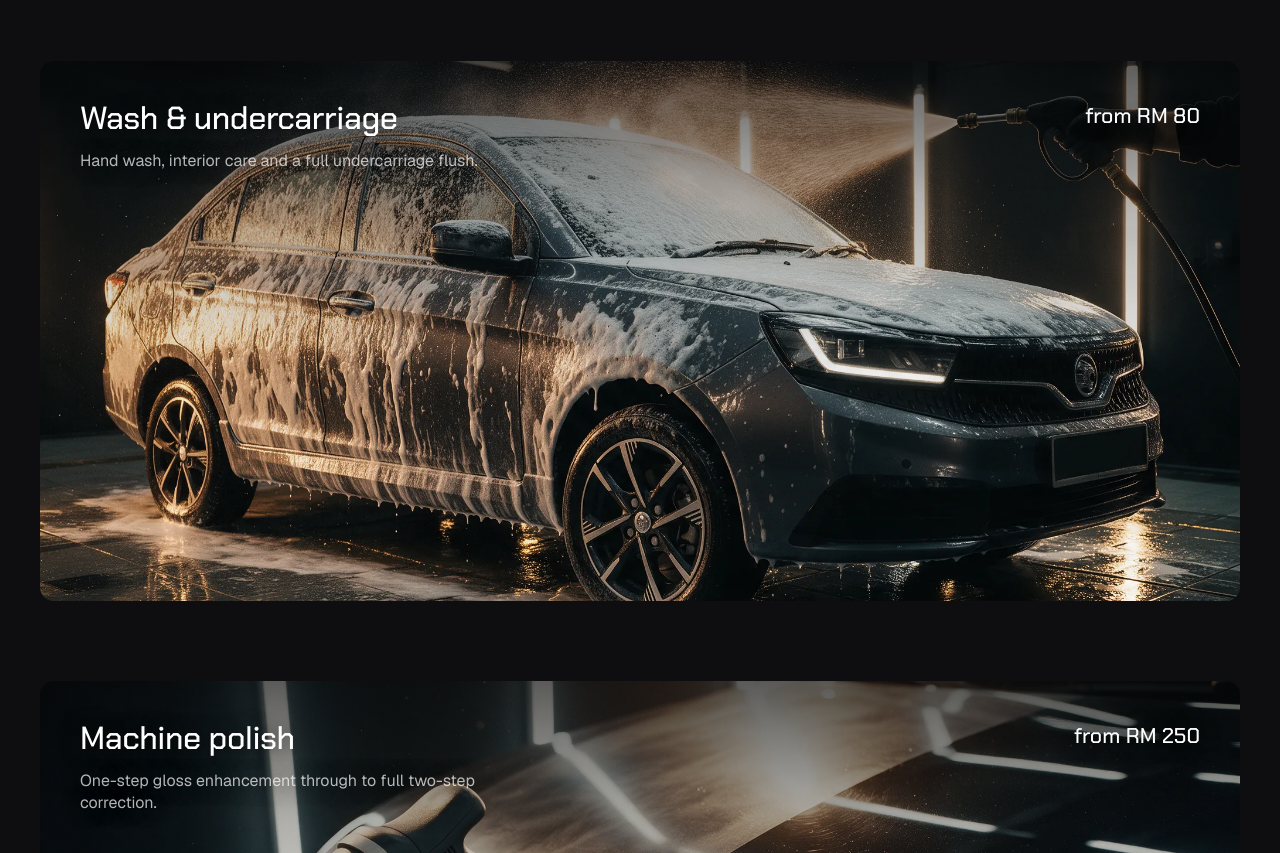
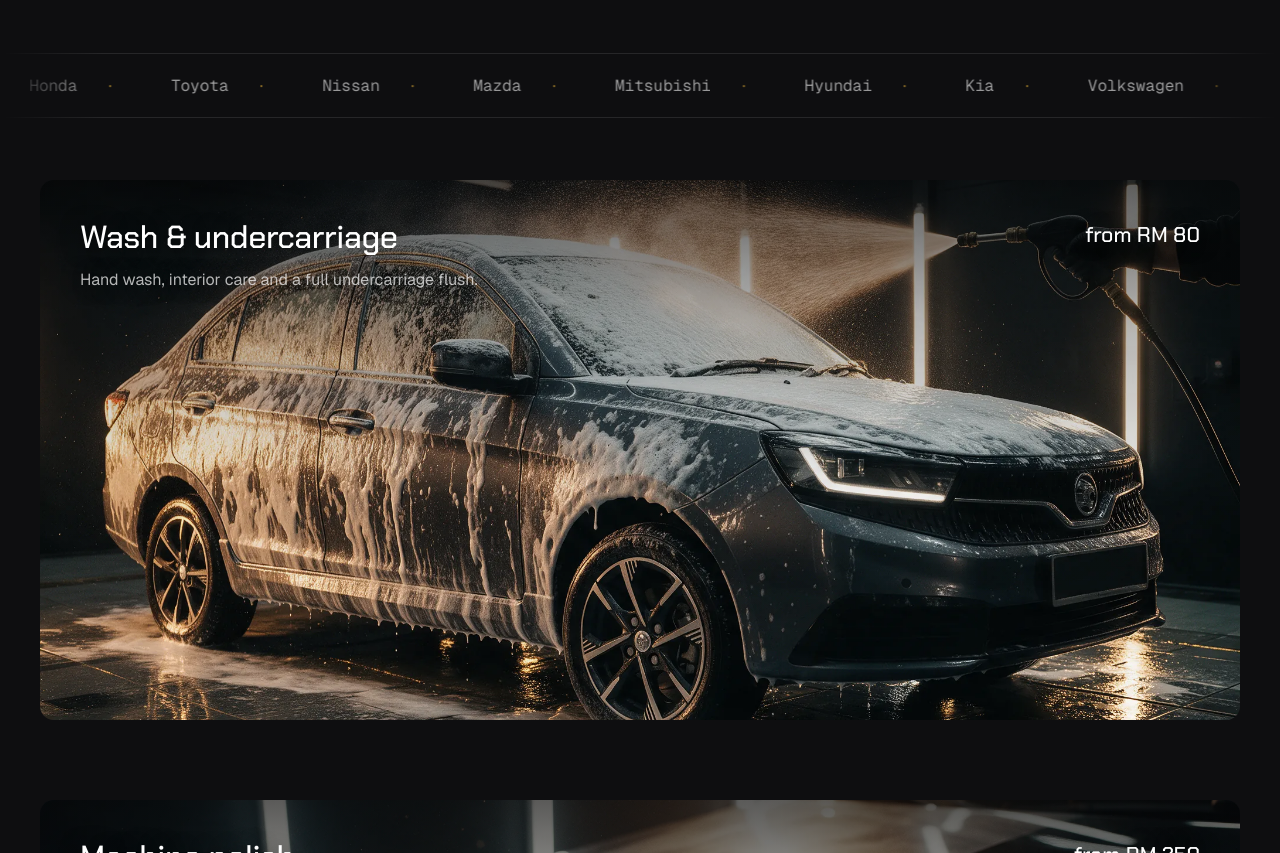
Before and after one commit to mysense-my/wash-and-guard, a plain HTML site: page index.html in a window 1280 px wide. Shown: the part 1830-2683 px from the top of the page. Drawn offline with nearby package versions, Linux system fonts and the light colour scheme.

Commit message:
Brand marquee in the services section
Eighteen makes drifting through the services section, mass-market through
luxury, cars and bikes. Set in type rather than as manufacturer logos: badge
artwork is not mine to reproduce, a row of badges reads as "our partners"
rather than "what we work on", and names in Geist Mono match the labels used
everywhere else on the page.

Placed directly under the line about a weekly wash getting the same care as a
full build, so the names evidence the claim instead of floating on their own.
The band under the hero failed because it sat dark on dark and read as part of
the hero; this one is framed by a heading above and cards below.

Co-Authored-By: Claude Opus 5 <noreply@anthropic.com>

```diff
--- a/index.html
+++ b/index.html
@@ -107,6 +107,29 @@
       <a class="btn btn-light reveal" href="#contact">GET A QUOTE <i class="ico" aria-hidden="true">&#8594;</i></a>
     </div>
   </div>
+  <div class="brands" id="brands-wrap" aria-label="Makes we work on">
+    <ul class="brands-track" id="brands-track">
+      <li class="brand-item">Perodua</li>
+      <li class="brand-item">Proton</li>
+      <li class="brand-item">Honda</li>
+      <li class="brand-item">Toyota</li>
+      <li class="brand-item">Nissan</li>
+      <li class="brand-item">Mazda</li>
+      <li class="brand-item">Mitsubishi</li>
+      <li class="brand-item">Hyundai</li>
+      <li class="brand-item">Kia</li>
+      <li class="brand-item">Volkswagen</li>
+      <li class="brand-item">BMW</li>
+      <li class="brand-item">Mercedes-Benz</li>
+      <li class="brand-item">Lexus</li>
+      <li class="brand-item">Porsche</li>
+      <li class="brand-item">Yamaha</li>
+      <li class="brand-item">Kawasaki</li>
+      <li class="brand-item">Suzuki</li>
+      <li class="brand-item">Ducati</li>
+    </ul>
+  </div>
+
   <div class="wrap stack">
     <article class="svc">
       <img src="assets/service-wash.webp" alt="A sedan covered in snow foam during a wash" width="2048" height="1152" loading="lazy">
--- a/script.js
+++ b/script.js
@@ -336,3 +336,49 @@
     });
   }
 })();
+
+/* ---------- 10. brand marquee ----------
+   Continuous drift, same driver as the reviews ticker. Kept separate so that
+   working ticker is left untouched. */
+(function () {
+  var reduced = window.matchMedia('(prefers-reduced-motion: reduce)').matches;
+  if (reduced) return;
+
+  var track = document.getElementById('brands-track');
+  var box = document.getElementById('brands-wrap');
+  if (!track || !box || !track.children.length) return;
+
+  var originals = Array.prototype.slice.call(track.children);
+  originals.forEach(function (node) {
+    var clone = node.cloneNode(true);
+    clone.setAttribute('aria-hidden', 'true');
+    track.appendChild(clone);
+  });
+
+  var offset = 0, half = 0, last = 0, visible = false;
+  var measure = function () {
+    half = originals.reduce(function (n, el) {
+      return n + el.getBoundingClientRect().width;
+    }, 0);
+  };
+  measure();
+  window.addEventListener('resize', measure);
+
+  if ('IntersectionObserver' in window) {
+    new IntersectionObserver(function (es) { visible = es[0].isIntersecting; },
+      { threshold: 0 }).observe(box);
+  } else { visible = true; }
+
+  var tick = function (now) {
+    if (!last) last = now;
+    var dt = Math.min((now - last) / 1000, 0.05);
+    last = now;
+    if (visible && half > 0) {
+      offset -= 45 * dt;
+      if (offset <= -half) offset += half;
+      track.style.transform = 'translate3d(' + offset.toFixed(2) + 'px,0,0)';
+    }
+    requestAnimationFrame(tick);
+  };
+  requestAnimationFrame(tick);
+})();
--- a/styles.css
+++ b/styles.css
@@ -189,6 +189,25 @@ a:focus-visible .roll .roll-b,button:focus-visible .roll .roll-b{transform:trans
 .trio-item img{width:100%;aspect-ratio:16/9;object-fit:cover;border-radius:4px}
 .trio-item h3{font-size:var(--fs-h3);line-height:1.2;margin:24px 0 10px}
 .trio-item p{font-size:var(--fs-body);line-height:1.4;color:var(--on-paper-mute)}
+
+/* ============ brand marquee ============
+   Names set in type rather than manufacturer logos. A row of badges reads as
+   "our partners", which is both misleading and the thing trademark law guards;
+   names read as a plain statement of what comes through the bay. */
+.brands{overflow:hidden;margin:46px 0 54px;
+  border-block:1px solid rgba(255,255,255,.1);padding-block:22px;
+  -webkit-mask-image:linear-gradient(to right,transparent,#000 8%,#000 92%,transparent);
+  mask-image:linear-gradient(to right,transparent,#000 8%,#000 92%,transparent)}
+.brands-track{display:flex;align-items:center;width:max-content;
+  margin:0;padding:0;list-style:none;will-change:transform}
+.brand-item{flex:none;padding-inline:28px;font-family:var(--mono);font-size:16px;
+  line-height:1.2;white-space:nowrap;color:rgba(255,255,255,.58)}
+.brand-item::after{content:"·";margin-left:28px;color:var(--gold);opacity:.55}
+@media (max-width:809px){
+  .brands{margin:34px 0 40px;padding-block:18px}
+  .brand-item{padding-inline:18px;font-size:14px}
+  .brand-item::after{margin-left:18px}
+}
 
 /* ============ services sticky stack ============ */
 .stack{padding-top:8px}
```
